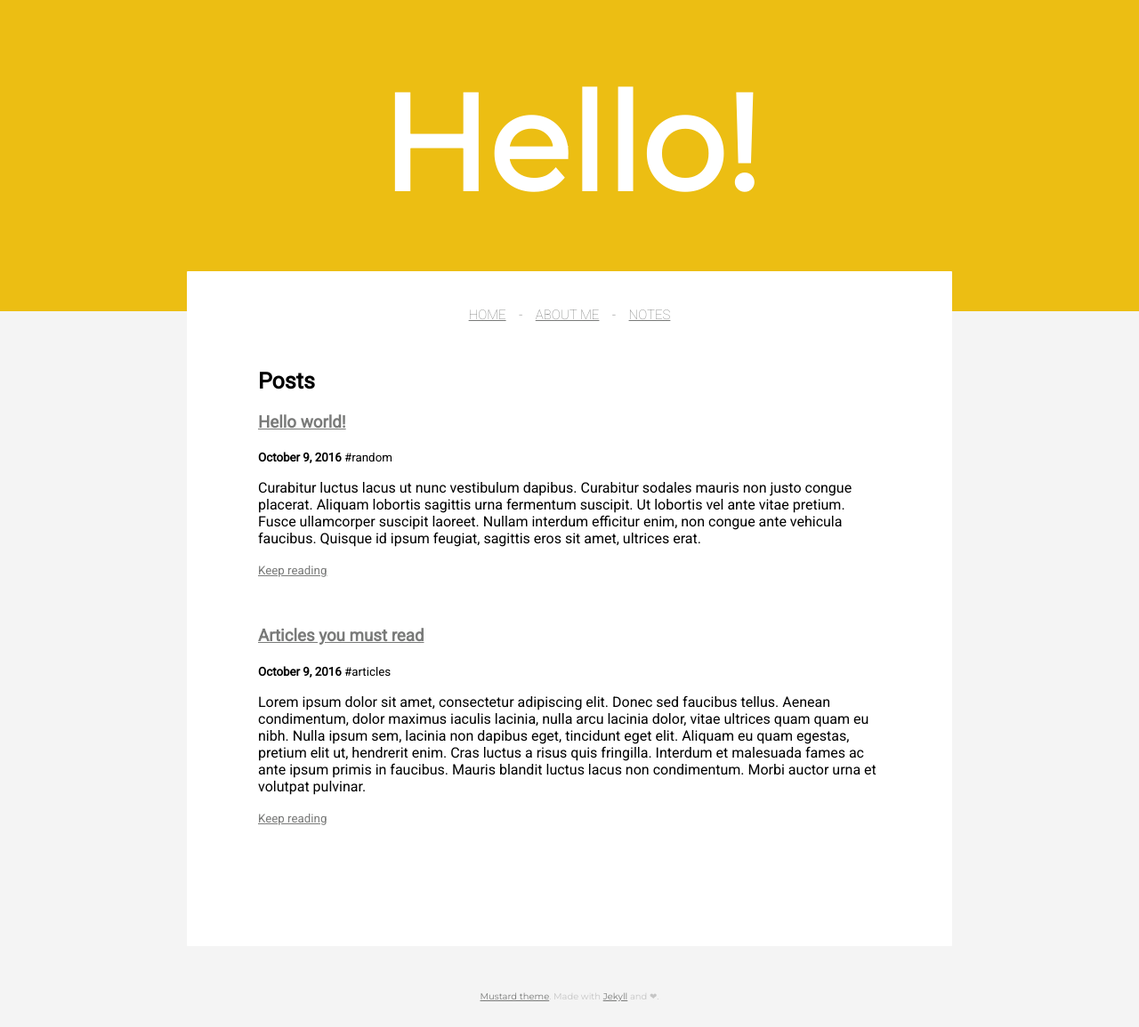
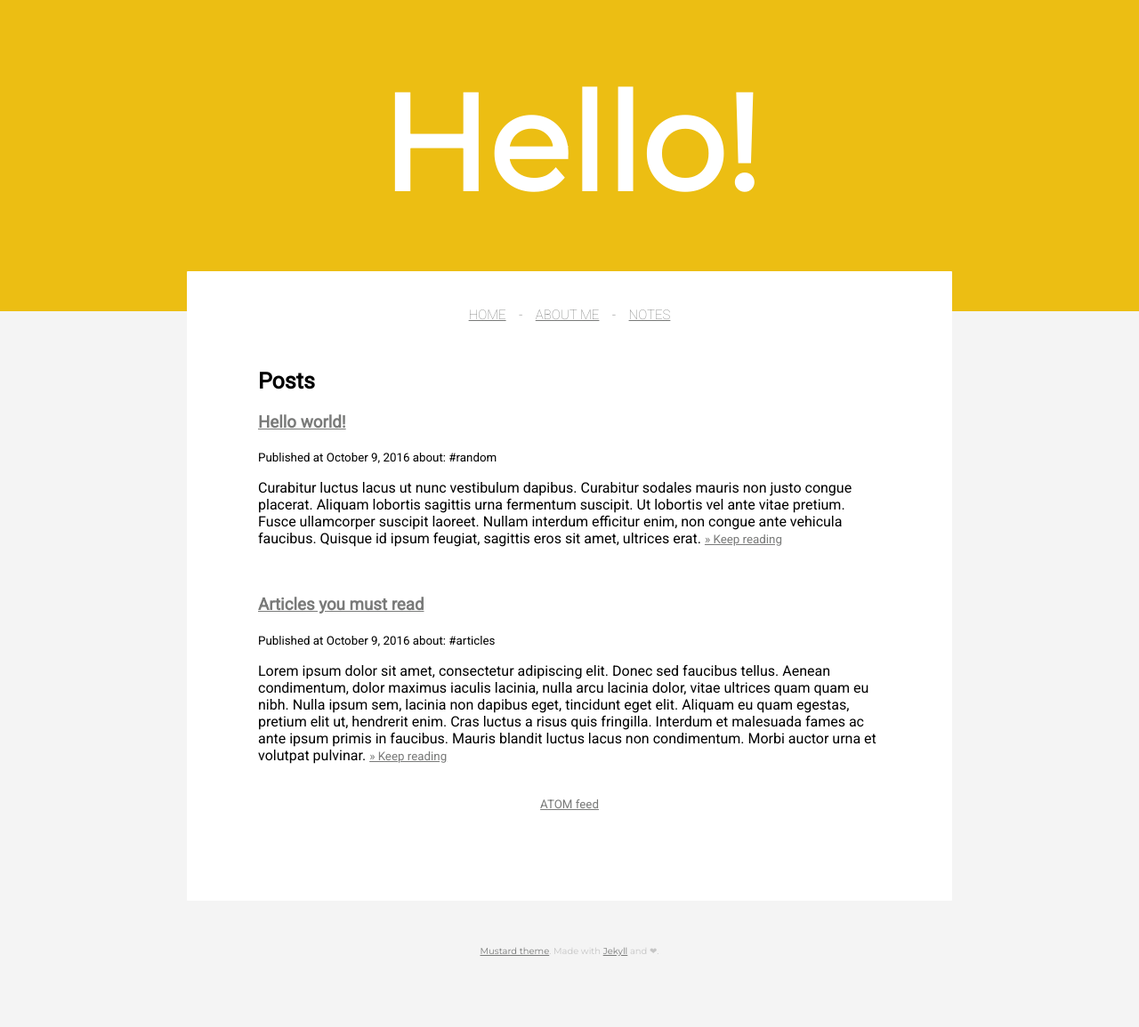
Before and after one commit to iriberri/mustard, a Jekyll site: the page built from notes.md, in a window 1280 px wide. Shown: the whole page at 89% size. Built offline with Jekyll 4.4.1, drawn with Linux system fonts in a browser that asks for light colours; after the commit the page ends 1104 px from its top, so only the background shows below that.

Commit message:
Fix feed and blog styles

```diff
--- a/_layouts/blog.html
+++ b/_layouts/blog.html
@@ -10,13 +10,16 @@
         <h2>Posts</h2>
 
         {% for post in site.posts %}
-            <h3><a href="{{ post.url }}">{{ post.title }}</a></h3>
-            <p><small><strong>{{ post.date | date: "%B %e, %Y" }}</strong> #{{ post.categories }}</small></p>
-            <p> {{ post.excerpt }} <small><a href="{{ post.url }}">Keep reading</a></small></p>
+            <span><h3><a href="{{ post.url }}">{{ post.title }}</a></h3></span>
+            <p><small>Published at {{ post.date | date: "%B %e, %Y" }} about: #{{ post.categories }}</small></p>
+            <p> {{ post.excerpt | remove: '<p>' | remove: '</p>' }} <small><a href="{{ post.url }}">» Keep reading</a></small></p>
             <br>
             {% endfor %}
+
+            <center><small><a href="/feed.xml">ATOM feed</a></small></center>
         </div>
     </div>
+
     {% include footer.html %}
 </body>
 </html>
--- a/_layouts/post.html
+++ b/_layouts/post.html
@@ -3,7 +3,7 @@ layout: default
 ---
 
 <article class='post'>
-  <h1 class='post-title'>{{ page.title }}</h1>
-  <div class="post-date">{{ page.date | date: "%b %-d, %Y" }}</div>
+  <h1>{{ page.title }}</h1>
+  <small>Published at {{ page.date | date: "%B %e, %Y" }} about: #{{ page.categories }}</small>
   {{ content }}
 </article>
--- a/feed.xml
+++ b/feed.xml
@@ -3,7 +3,7 @@ layout: null
 ---
 <?xml version="1.0" encoding="utf-8"?>
 <feed xmlns="http://www.w3.org/2005/Atom">
-  <title>News 'n' Updates | {{ site.title }}</title>
+  <title>Blog | {{ site.title }}</title>
   <link href="{{ site.url }}/feed.xml" rel="self"/>
   <link href="{{ site.url }}/"/>
   <updated>{{ site.time | date_to_xmlschema }}</updated>
```
Also changed, not shown: about.md (+9 -0 lines).
